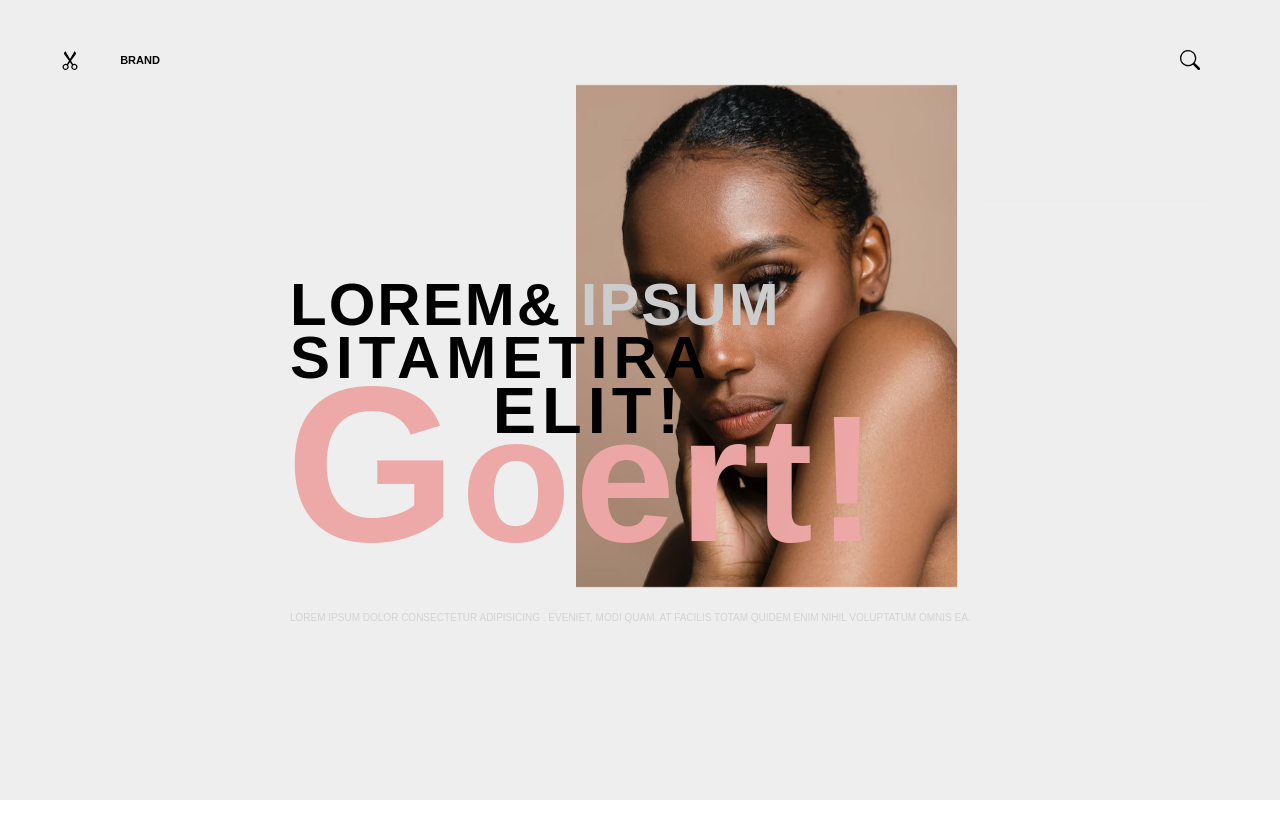
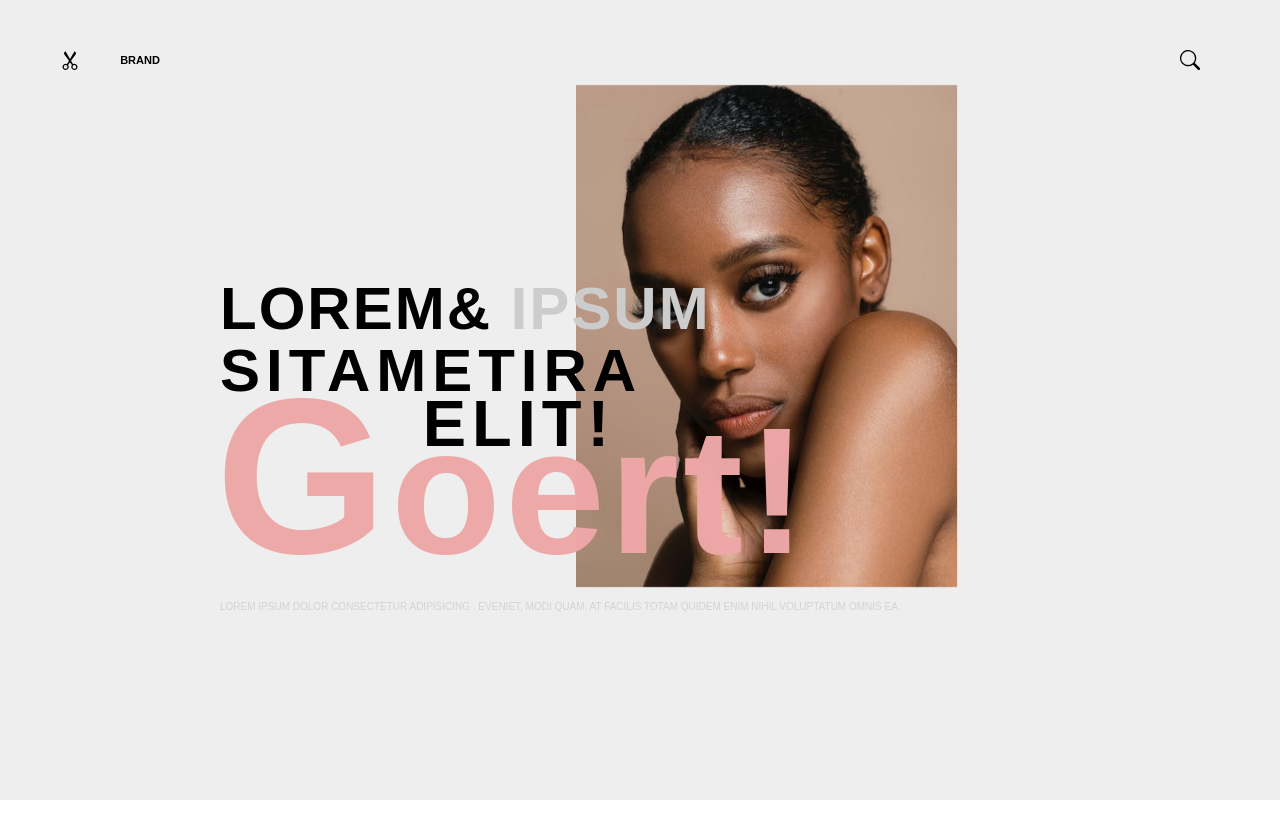
Before and after one commit to tia-cin/Landing-Pages, a React (Create React App) app: page /templates/project-4 in a window 1280 px wide. After the commit the page ends 800 px from the top, so only its background shows below. Built offline with nearby package versions, Linux system fonts and the light colour scheme.

Commit message:
project-4 fixed

```diff
--- a/src/index.tsx
+++ b/src/index.tsx
@@ -4,7 +4,7 @@ import "./index.css";
 import App from "./App";
 import reportWebVitals from "./reportWebVitals";
 import { BrowserRouter, Routes, Route } from "react-router-dom";
-import { Project1, Project2, Project3, Project4 } from "./templates";
+import { Project1, Project2, Project3, Project4, Project5 } from "./templates";
 
 const root = ReactDOM.createRoot(
   document.getElementById("root") as HTMLElement
@@ -18,6 +18,7 @@ root.render(
         <Route path="/templates/project-2" element={<Project2 />} />
         <Route path="/templates/project-3" element={<Project3 />} />
         <Route path="/templates/project-4" element={<Project4 />} />
+        <Route path="/templates/project-5" element={<Project5 />} />
       </Routes>
     </BrowserRouter>
   </React.StrictMode>
--- a/src/templates/index.ts
+++ b/src/templates/index.ts
@@ -2,5 +2,6 @@ import Project1 from "./project-1/Project1";
 import Project2 from "./project-2/Project2";
 import Project3 from "./project-3/Project3";
 import Project4 from "./project-4/Project4";
+import Project5 from "./project-5/Project5";
 
-export { Project1, Project2, Project3, Project4 };
+export { Project1, Project2, Project3, Project4, Project5 };
--- a/src/templates/project-4/Project4.tsx
+++ b/src/templates/project-4/Project4.tsx
@@ -90,7 +90,7 @@ const Project4: React.FC = () => {
     );
   }, []);
   return (
-    <div className="project-4">
+    <div className="project-4 overflow-hidden">
       <nav className="navbar">
         <div className="logo-icon">
           <BsScissors />
--- a/src/templates/project-4/project-4.css
+++ b/src/templates/project-4/project-4.css
@@ -49,10 +49,11 @@
 }
 
 .project-4 .title {
-  position: absolute;
-  top: 220px;
-  left: 290px;
+  position: relative;
+  top: 150px;
+  left: 220px;
   z-index: 2;
+  line-height: 1.3;
 }
 
 .project-4 .title h1 {
@@ -60,10 +61,9 @@
   text-transform: uppercase;
   font-weight: 900;
   letter-spacing: 2px;
-  margin-bottom: 20px;
   position: relative;
   height: 150px;
-  width: 600px;
+  width: 500px;
 }
 
 .project-4 .title h1 .text-one {
@@ -93,7 +93,7 @@
   font-size: 60px;
   text-transform: uppercase;
   font-weight: 900;
-  line-height: 0.8;
+  line-height: 1.5;
   position: relative;
   height: 150px;
   top: -20px;
@@ -177,7 +177,7 @@
 .project-4 .left-right {
   position: absolute;
   right: 40px;
-  bottom: -3%;
+  bottom: 3%;
 }
 
 .project-4 .left-right ul {
@@ -219,7 +219,7 @@
   }
   50% {
     left: 0%;
-    width: 47%;
+    width: 57%;
   }
   100% {
     left: 47%;
--- /dev/null
+++ b/src/templates/project-5/Project5.tsx
@@ -0,0 +1,7 @@
+import React from "react";
+
+const Project5 = () => {
+  return <div>Project5</div>;
+};
+
+export default Project5;
```
Also changed, not shown: src/templates/project-5/project-5.css (added).
